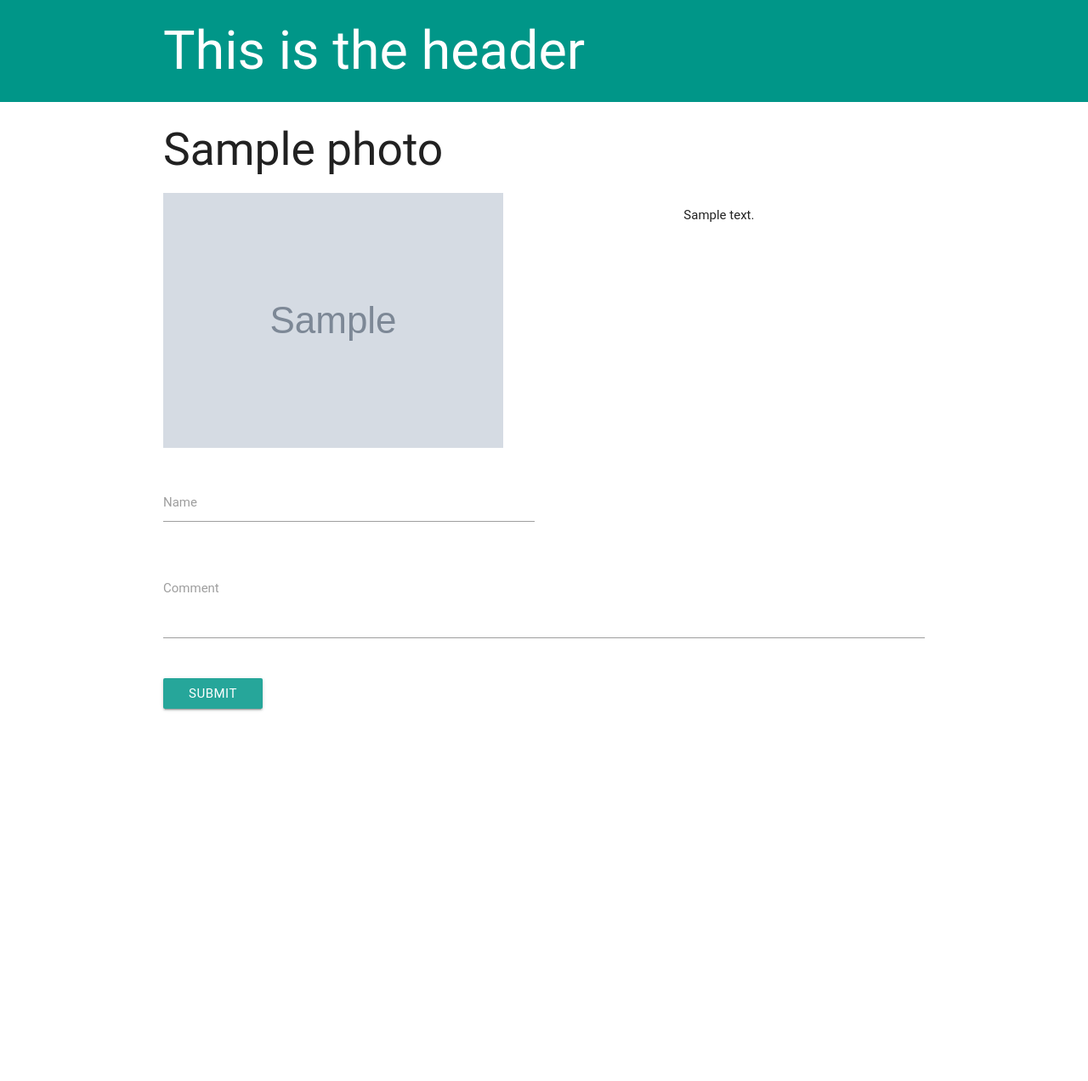
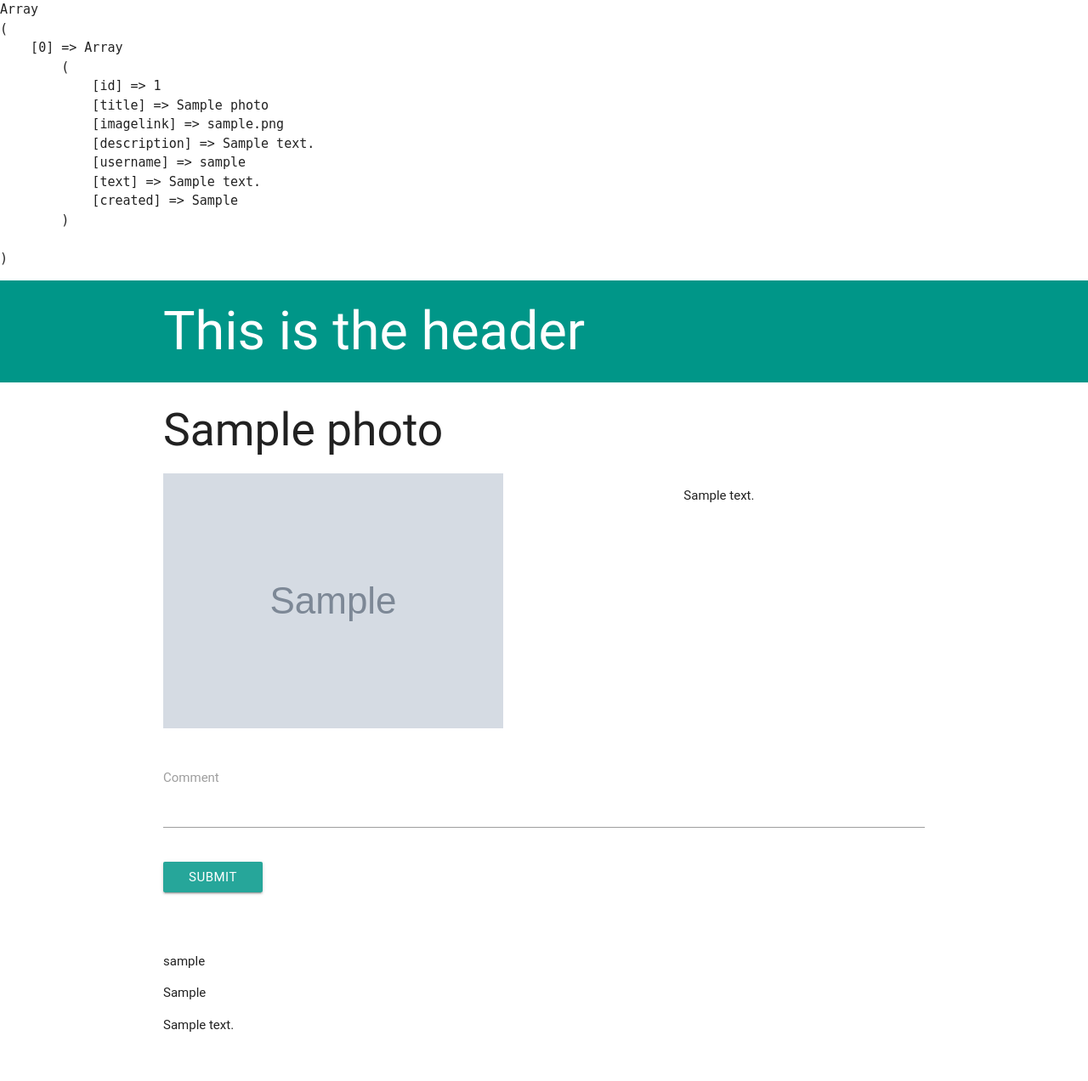
Before and after one commit to YancyShmancy/urimg, a PHP site: page /photo.php?id=1 in a window 1280 px wide. Shown: the whole page at 85% size. Before the commit the page ends 837 px from the top, so only its background shows below. Run offline with PHP 8.4, Linux system fonts and the light colour scheme; tables that the repository leaves empty or names only in its code hold one stand-in row (values such as "Sample post"); grey boxes marked "Sample" are stand-in pictures; some libraries are stand-ins or nearby versions; some web fonts are replaced.

Commit message:
photo.php is functional but requires fashion

```diff
--- a/photo.php
+++ b/photo.php
@@ -1,5 +1,7 @@
 <?php
 $getphotoid = $_GET["id"];
+// $username = $_SESSION['username'];
+$username = "james123";
 
 function runQuery($query_text) {
 	// Define a return array
@@ -16,11 +18,12 @@ function runQuery($query_text) {
 	return $ret;
 }
 
-$query = "SELECT * FROM urimg_photos WHERE id='" . $getphotoid . "'";
+$photoquery = "SELECT * FROM urimg_photos WHERE id='" . $getphotoid . "'";
 
-$photoarr = runQuery($query);
-
-
+$photoarr = runQuery($photoquery);
+echo "<pre>";
+print_r($photoarr);
+echo "</pre>";
 ?>
 
 <!DOCTYPE html>
@@ -49,12 +52,6 @@ $photoarr = runQuery($query);
 			<div class="row">
 				<form id="add-comment-form" class="col s12" onsubmit="return false;">
 					<div class="row">
-						<div class="input-field col s6">
-							<input id="add-comment-name" type="text" class="validate"></textarea>
-							<label for="add-comment-name">Name</label>
-						</div>
-					</div>
-					<div class="row">
 						<div class="input-field col s12">
 							<textarea id="add-comment-text" class="materialize-textarea"></textarea>
 							<label for="add-comment-text">Comment</label>
@@ -69,7 +66,37 @@ $photoarr = runQuery($query);
 			</div>
 			<div class="row">
 				<div class="col s12">
-					<div id="comment-list"></div>
+					<div id="comment-list" class="row">
+
+
+						<?php
+							// get all comments from db
+
+							$commentquery = "SELECT * FROM urimg_comments WHERE photo_id='" . $getphotoid . "' ORDER BY created DESC";
+							$conn = mysqli_connect("localhost", "ryan.rodd", "Circus123!", "student-database");
+							$commentresult = mysqli_query($conn, $commentquery);
+
+
+							if(empty($commentresult)) {
+								echo ("No comments yet.");
+							} else {
+
+								while($commentrow = mysqli_fetch_array($commentresult, MYSQLI_ASSOC))
+							    {
+								  $username=$commentrow['username'];
+								  $comment=$commentrow['text'];
+							      $time=$commentrow['created'];
+						?>
+								    <div class="comment-item col s12">
+									  <p><?php echo $username; ?></p>
+									  <p class=""><?php echo $time; ?></p>
+								      <p><?php echo $comment; ?></p>
+									</div>
+						<?php
+								}
+							}
+						?>
+					</div>
 				</div>
 			</div>
 		</div>
@@ -79,37 +106,20 @@ $photoarr = runQuery($query);
 			$(document).ready(function() {
 				console.log('oshit')
 				$('#add-comment-form').on('submit', function(e) {
-				var name = $('#add-comment-name').val();
+					var username = "<?php echo $username ?>";
 					var text = $('#add-comment-text').val();
-				var $name = $('<p>').addClass('comment-name').append(name);
-				var $text = $('<p>').addClass('comment-text').append(text);
-				var $newcomment = $('<div>').append($name).append($text).css('border', '1px solid black');
-				// var postData = {
-				// 	"name": name,
-				// 	"text": text
-				// };
-				// $.post("handle_comment.php", postData, function(result) {
-
-				// })
-				$('#comment-list').append($newcomment);
-				$('#add-comment-form').trigger('reset');
-
+					var photoid = <?php echo $getphotoid ?>;
+					var postData = {
+					'username': username,
+					'text': text,
+					'photoid': photoid
+					};
+					$.post('handle_comment.php', postData, function(result) {
+						$('#comment-list').prepend(result);
+						$('#add-comment-form')[0].reset();
+					});
 				});
 			});
 		</script>
 	</body>
 </html>
-
-<!--
-
-4. Create a page that displays the details for each photo (photo.php) that:
-
-	a. Displays only the photo that was clicked on including it's title and description (+$1000)
-
-	b. Has an HTML form to submit a comment on a photo (+$500)
-
-	c. Display's comments submitted for that photo (+$500)
-
-	d. Allow user to click a button to like/upvote the photo (+$500)
-
--->
```
Also changed, not shown: handle_comment.php (+29 -0 lines). Lines whose indentation alone changed are shown as unchanged.
